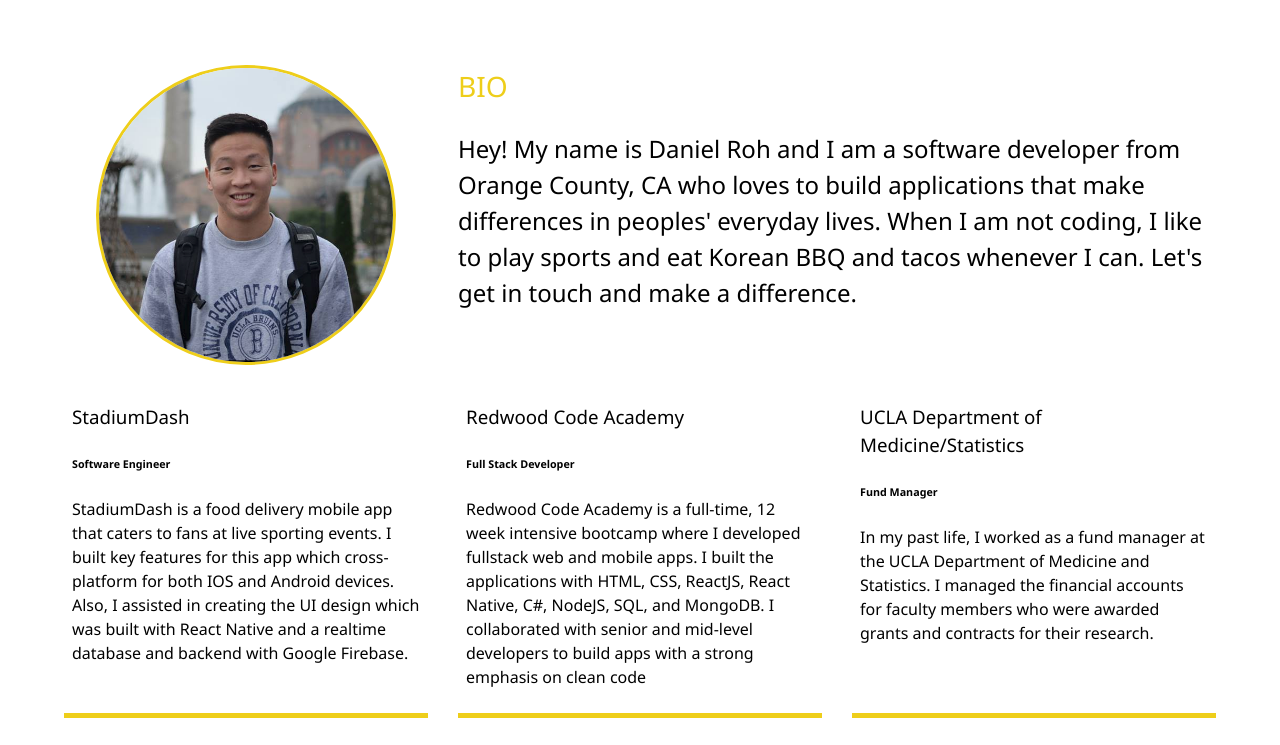
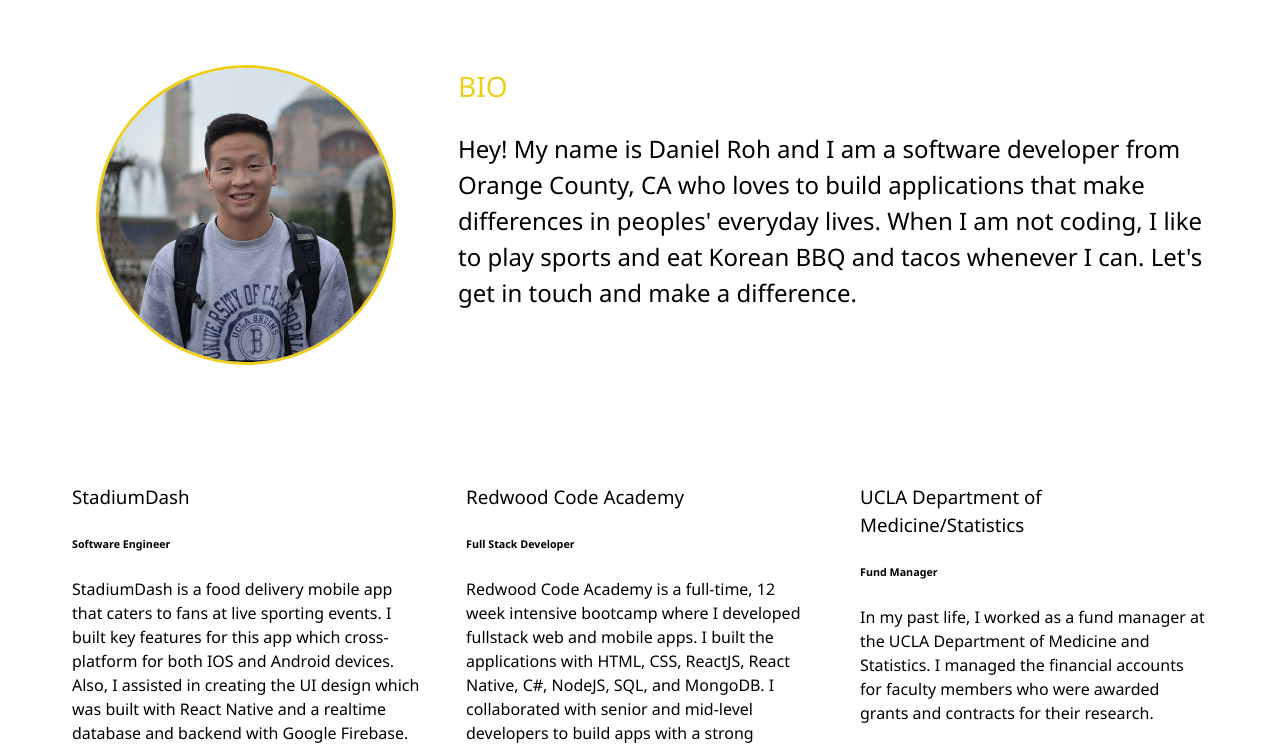
Before and after one commit to danieljoonroh/Portfolio, a website: page dist/about.html in a window 1280 px wide. Shown: the part 223-968 px from the top of the page. Drawn offline with Linux system fonts and the light colour scheme.

```diff
--- a/dist/about.html
+++ b/dist/about.html
@@ -66,7 +66,7 @@
 
                 </p>
             </div>
-            <div class="job job-1">
+            <div class="job job-1" style="margin-top: 80px">
                 <h3>StadiumDash</h3>
                 <h6>Software Engineer</h6>
                 <p>
@@ -76,7 +76,7 @@
                     and backend with Google Firebase.
                 </p>
             </div>
-            <div class="job job-2">
+            <div class="job job-2" style="margin-top: 80px">
                 <h3>Redwood Code Academy</h3>
                 <h6>Full Stack Developer</h6>
                 <p>
@@ -85,7 +85,7 @@
                     I collaborated with senior and mid-level developers to build apps with a strong emphasis on clean code
                 </p>
             </div>
-            <div class="job job-3">
+            <div class="job job-3" style="margin-top: 80px">
                 <h3>UCLA Department of Medicine/Statistics</h3>
                 <h6>Fund Manager</h6>
                 <p>
```
